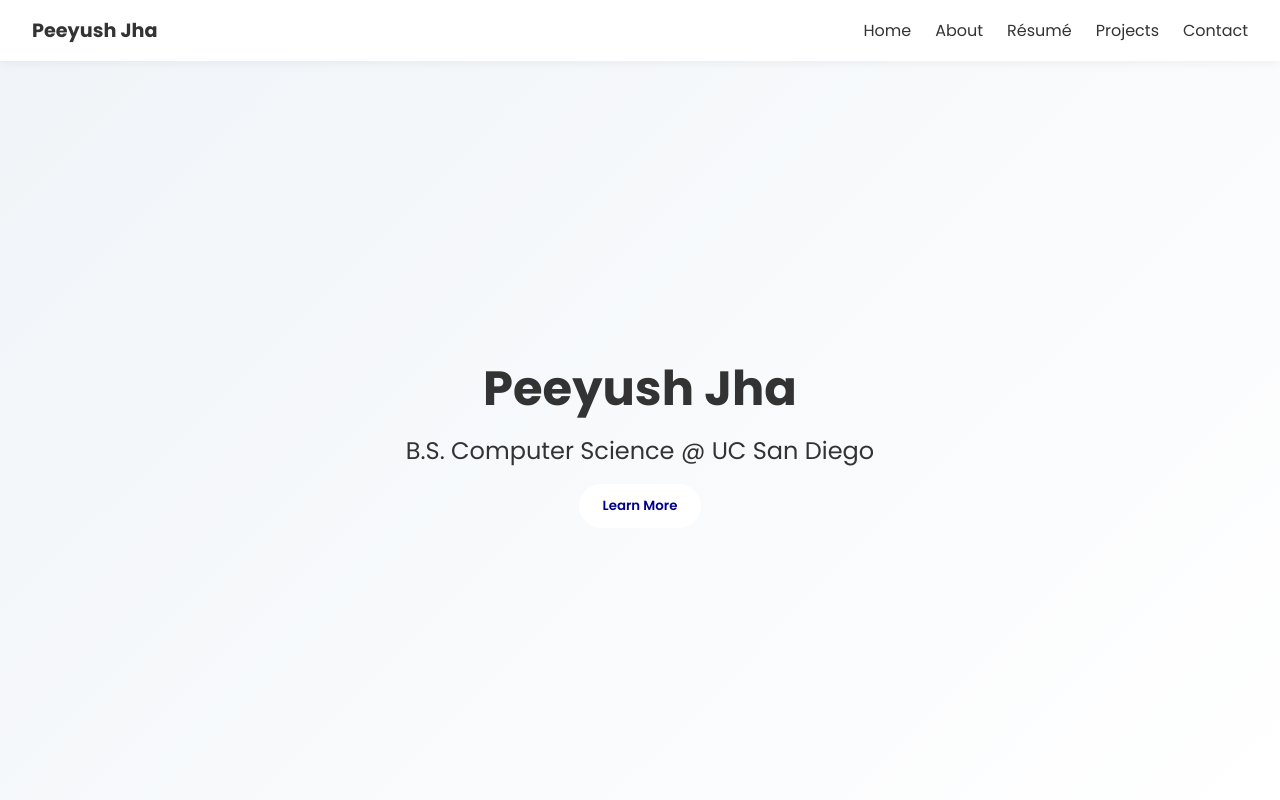
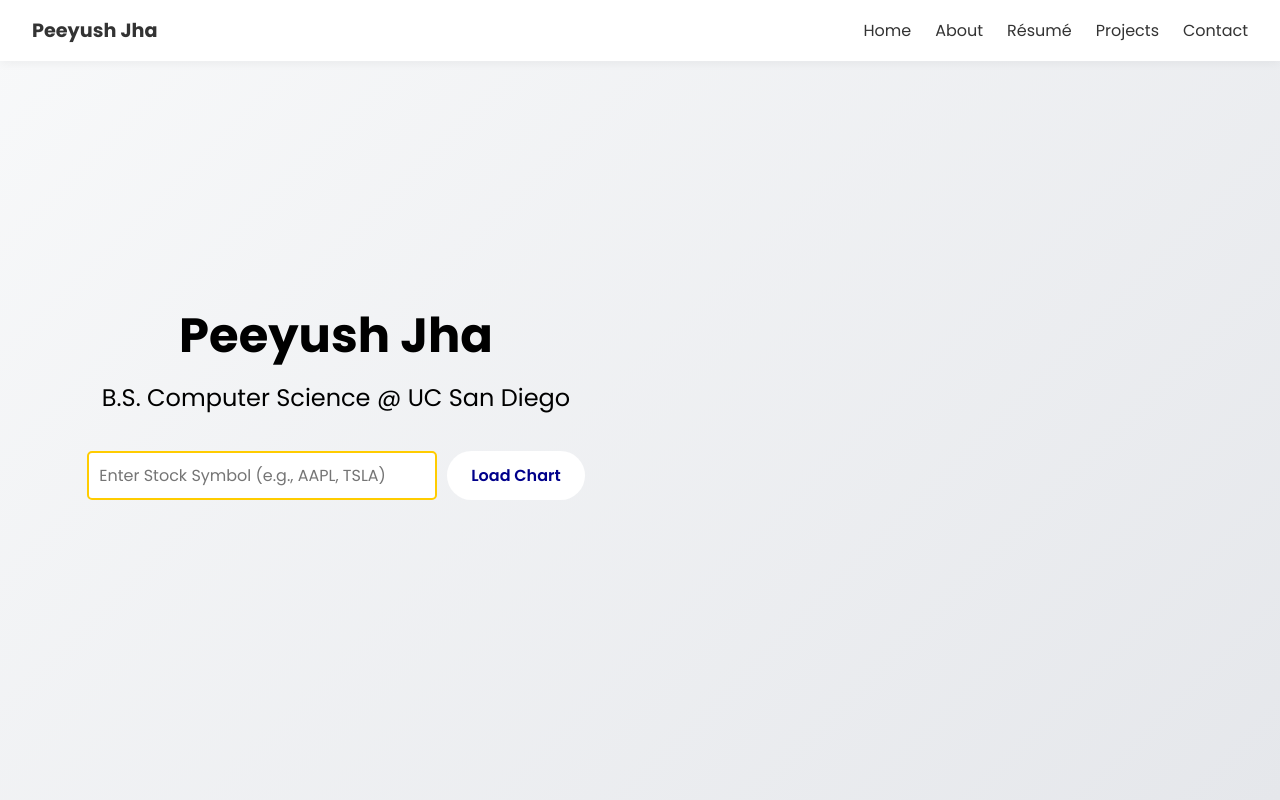
Before and after one commit to Peeyush-Jha/personal_portfolio, a plain HTML site: page index.html in a window 1280 px wide. Shown: the top 800 px of the page. Drawn offline with Linux system fonts and the light colour scheme; a script that the page names is missing.

Commit message:
added trading bg

```diff
--- a/index.html
+++ b/index.html
@@ -33,12 +33,25 @@
 
 <!-- ========= HERO SECTION ========= -->
 <header id="hero" class="hero-section">
+  <!-- Left Side: Text and Input -->
   <div class="hero-content">
     <h1>Peeyush Jha</h1>
     <h2>B.S. Computer Science @ UC San Diego</h2>
-    <button onclick="smoothScroll('#about')">Learn More</button>
+
+    <!-- Stock Symbol Input -->
+    <div class="stock-input-container">
+      <input type="text" id="stockSymbol" placeholder="Enter Stock Symbol (e.g., AAPL, TSLA)">
+      <button onclick="updateStockChart()">Load Chart</button>
+    </div>
+  </div>
+
+  <!-- Right Side: TradingView Chart -->
+  <div class="tradingview-widget-container">
+    <div id="tradingview_chart"></div>
   </div>
 </header>
+<script type="text/javascript" src="https://s3.tradingview.com/tv.js" defer></script>
+<script src="script.js" defer></script>
 
 <!-- ========= ABOUT SECTION ========= -->
 <section id="about" class="section about-section">
--- a/script.js
+++ b/script.js
@@ -4,6 +4,48 @@ function smoothScroll(targetId) {
     behavior: "smooth"
   });
 }
+
+// Function to load the TradingView widget
+function loadTradingViewWidget(symbol = "NASDAQ:AAPL") {
+// Clear old chart
+document.getElementById("tradingview_chart").innerHTML = "";
+
+// Create a new TradingView widget
+new TradingView.widget({
+  "container_id": "tradingview_chart",
+  "width": "100%",
+  "height": "100%",
+  "symbol": symbol.toUpperCase(),
+  "interval": "D",
+  "timezone": "Etc/UTC",
+  "theme": "dark",
+  "style": "1",
+  "locale": "en",
+  "enable_publishing": false,
+  "allow_symbol_change": true,
+  "hide_top_toolbar": true,
+  "save_image": false
+});
+}
+
+// Function to update the stock chart when the user clicks the button
+function updateStockChart() {
+let stockSymbol = document.getElementById("stockSymbol").value.trim();
+if (stockSymbol === "") {
+  alert("Please enter a valid stock symbol (e.g., AAPL, TSLA, BTCUSD)");
+  return;
+}
+
+loadTradingViewWidget(stockSymbol);
+}
+
+// Load default chart on page load
+document.addEventListener("DOMContentLoaded", function() {
+loadTradingViewWidget();
+});
+
+
+
 
 // Reveal elements on scroll using Intersection Observer
 const observer = new IntersectionObserver((entries) => {
--- a/style.css
+++ b/style.css
@@ -47,20 +47,92 @@
   color: blue;
 }
 
-  /* HERO SECTION */
+/* HERO SECTION - Fullscreen Flex Layout */
 .hero-section {
-    position: relative;
+display: flex;
+justify-content: space-between; /* Evenly distributes content */
+align-items: center;
+text-align: center;
+color: black;
 height: 100vh;
+padding: 2rem;
+background: linear-gradient(135deg, #f8f9fa, #e5e7eb); /* Light gradient */
+}
+
+/* LEFT SIDE: Text + Input */
+.hero-content {
+flex: 1; /* Takes up half of the screen */
+display: flex;
+flex-direction: column;
+align-items: center;
+text-align: center;
+}
+
+/* RIGHT SIDE: TradingView Chart (Expand Fully) */
+.tradingview-widget-container {
+flex: 1; /* Takes up the other half */
+width: 100%; /* Ensure it stretches */
+height: 500px; /* Adjust for visibility */
 display: flex;
 justify-content: center;
 align-items: center;
-    overflow: hidden;
-    /*white and blue shade*/
-    background: linear-gradient(135deg, #f0f4f8 0%, #ffffff 100%);
+}
+
+/* Make TradingView chart fully expand */
+.tradingview-widget-container > div {
+width: 100%;
+height: 100%;
+}
+
+/* STOCK INPUT CONTAINER */
+.stock-input-container {
+display: flex;
+gap: 10px;
+margin-top: 20px;
+justify-content: center;
+align-items: center;
+}
+
+.stock-input-container input {
+padding: 10px;
+width: 350px;
+font-size: 1rem;
+border: 2px solid #ffcc00;
+border-radius: 5px;
+outline: none;
+}
+
+.stock-input-container button {
+padding: 10px 15px;
+font-size: 1rem;
+font-weight: bold;
+color: white;
+background-color: #0044ff;
+border: none;
+border-radius: 5px;
+cursor: pointer;
+transition: 0.3s ease;
+}
+
+.stock-input-container button:hover {
+background-color: #0033cc;
+}
+
+/* RESPONSIVENESS FOR MOBILE */
+@media (max-width: 768px) {
+.hero-section {
+  flex-direction: column;
   text-align: center;
-    color: #333;
-    padding-top: 5rem; /* so it’s not hidden by the fixed nav */
 }
+
+.tradingview-widget-container {
+  max-width: 100%;
+  height: 350px; /* Smaller chart for mobile */
+}
+}
+
+
+
 
 .hero-content {
   z-index: 2; /* above wave */
```
Lines whose indentation alone changed are shown as unchanged.
